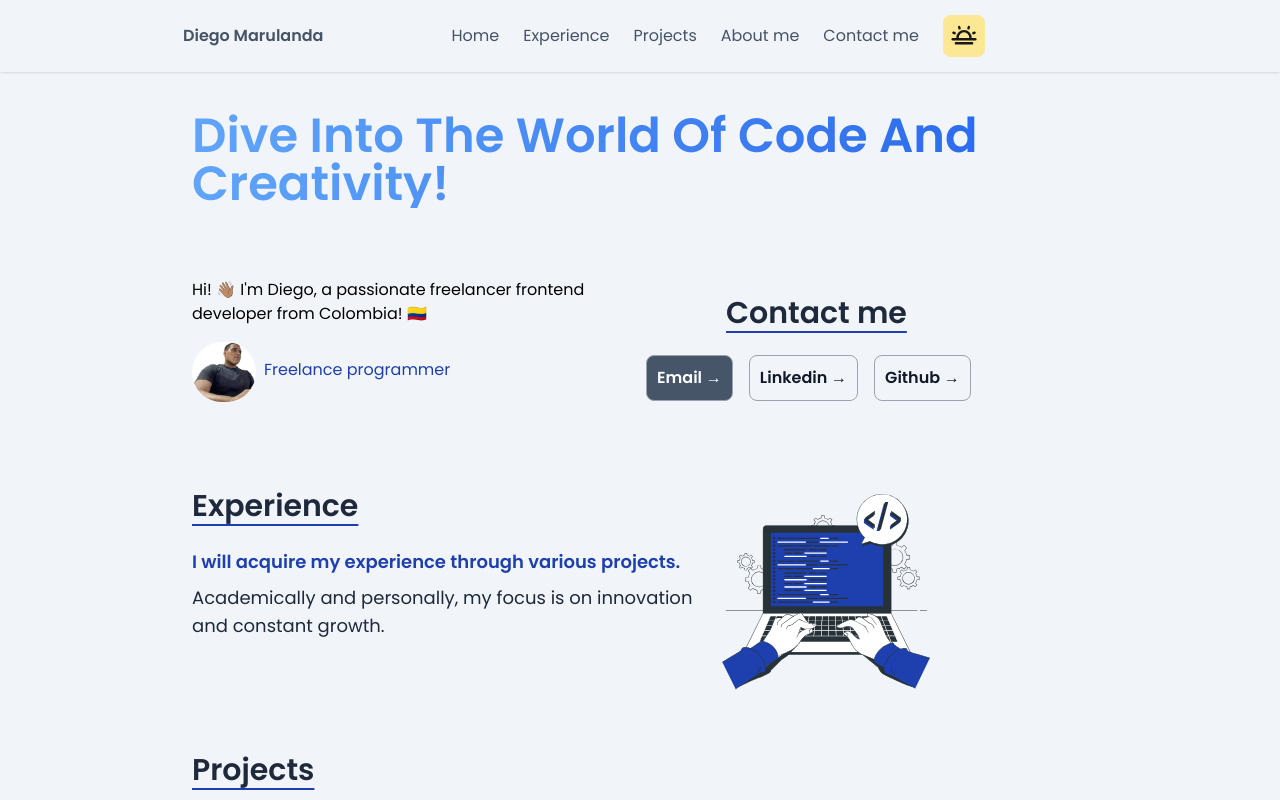
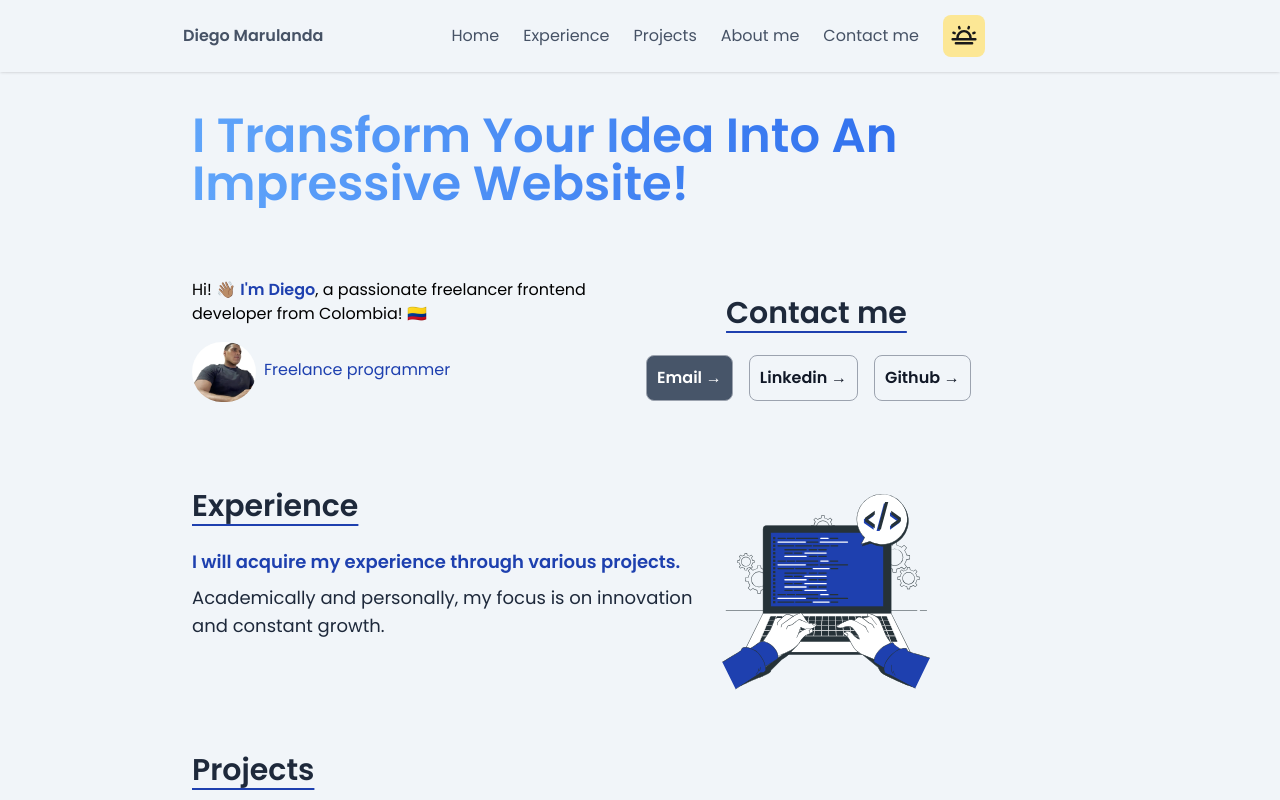
Before and after one commit to DiegoMarulandaB/Portfolio, a Next.js app: page / in a window 1280 px wide. Shown: the top 800 px of the page. Built offline with nearby package versions, Linux system fonts and the light colour scheme.

Commit message:
feat: :sparkles: add new animated text, strong in the contact paragraph and new op and twitter images

```diff
--- a/src/components/Animations/TextAnimatedGradient/TextAnimatedGradient.tsx
+++ b/src/components/Animations/TextAnimatedGradient/TextAnimatedGradient.tsx
@@ -23,7 +23,7 @@ const TextAnimatedGradient = () => {
       variants={textVariants}
       className="heading-1 inline-flex  bg-clip-text ml-2 mx-1 mr-2 mb-4 pt-28"
     >
-      <motion.h1>Dive into the world of code and creativity!</motion.h1>
+      <motion.h1>I transform your idea into an impressive website!</motion.h1>
     </motion.div>
   )
 }
--- a/src/components/Contact/Contact.tsx
+++ b/src/components/Contact/Contact.tsx
@@ -11,7 +11,8 @@ const Contact = () => {
               <div className="md:w-6/12">
                 <div className="paragraph paragraph-dark-theme [&>p]:mb-4">
                   <p>
-                    Hi!{''} 👋🏽 I&apos;m Diego, a passionate freelancer frontend developer from Colombia! {''}🇨🇴{' '}
+                    Hi!{''} 👋🏽 <strong className="description-user ">I&apos;m Diego</strong>, a passionate freelancer
+                    frontend developer from Colombia! {''}🇨🇴{' '}
                   </p>
 
                   <div className="flex mt-4">
--- a/src/styles/globals.css
+++ b/src/styles/globals.css
@@ -54,6 +54,9 @@
   @apply rounded-full aspect-auto object-cover
 }
 
+.description-user {
+  @apply font-bold  text-blue-800 dark:text-amber-200
+}
 .span-contact {
   @apply font-light text-blue-800 dark:text-amber-200
 }
```
Also changed, not shown: public/opengraph-image.png, public/twitter-image.png.
